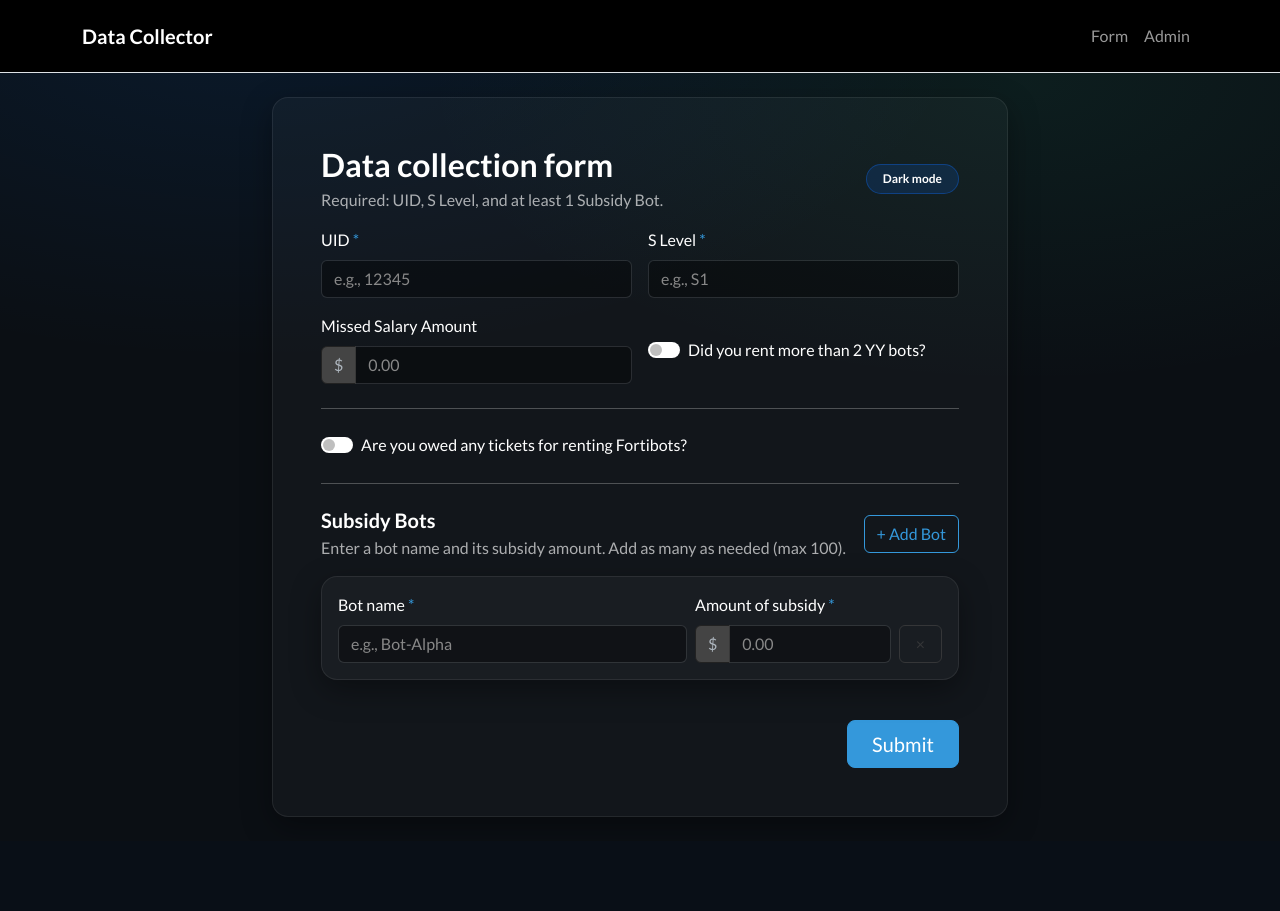
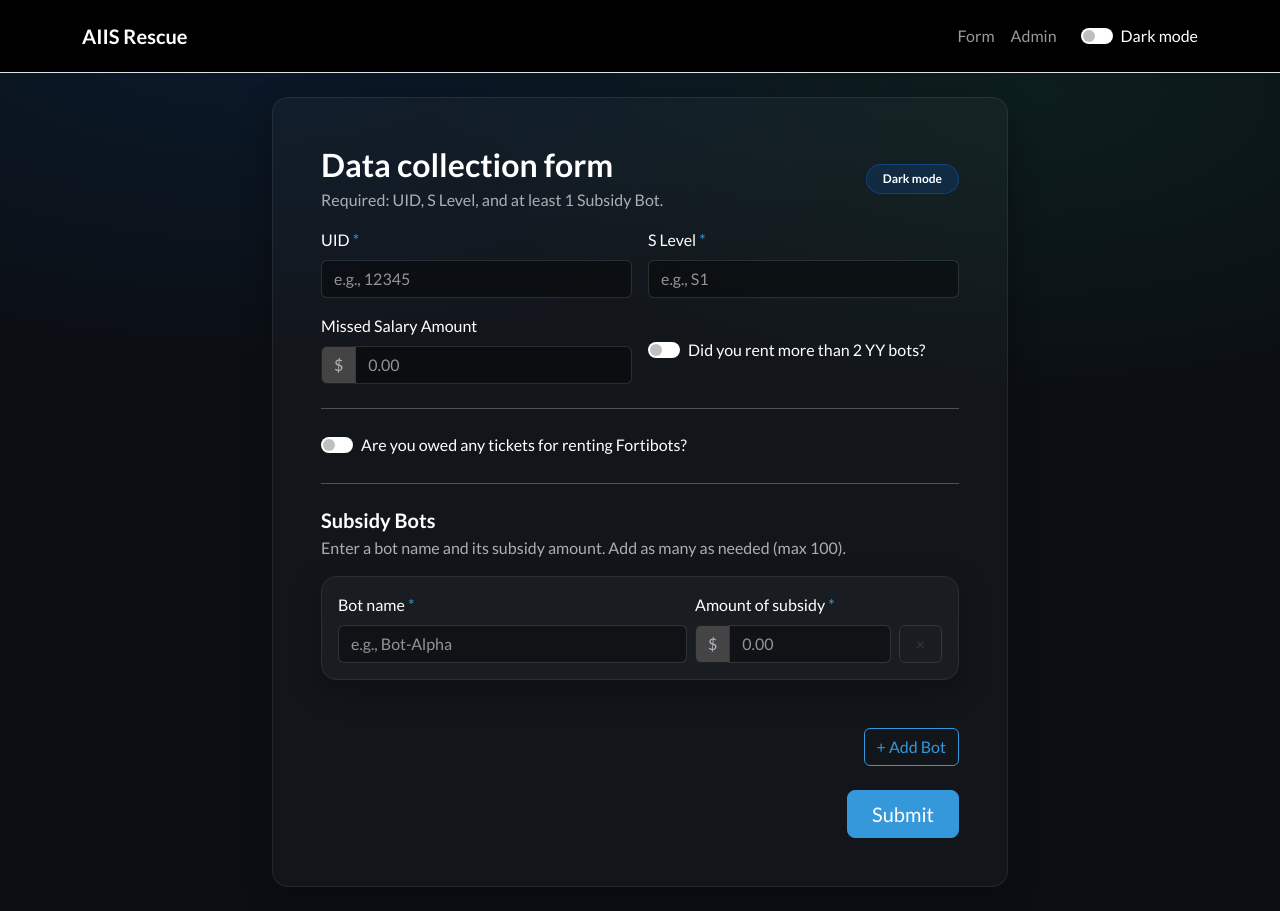
Before and after one commit to HomeLabTec/ais-rescue, a Flask app: page / in a window 1280 px wide. Before the commit the page ends 817 px from the top, so only its background shows below. Run offline with Flask 3, Linux system fonts and the light colour scheme; some libraries are stand-ins or nearby versions.

Commit message:
Update theme toggle and form layout

```diff
--- a/app/static/css/theme.css
+++ b/app/static/css/theme.css
@@ -14,12 +14,26 @@ body {
   box-shadow: 0 10px 30px rgba(0, 0, 0, 0.35);
 }
 
-.form-control, .form-select {
+.form-control,
+.form-select {
   background-color: rgba(0, 0, 0, 0.35) !important;
   border: 1px solid rgba(255, 255, 255, 0.10) !important;
 }
 
-.form-control:focus, .form-select:focus {
+.form-control,
+.form-select,
+textarea.form-control {
+  color: #ffffff;
+}
+
+.form-control::placeholder,
+.form-select::placeholder,
+textarea.form-control::placeholder {
+  color: rgba(255, 255, 255, 0.55);
+}
+
+.form-control:focus,
+.form-select:focus {
   box-shadow: 0 0 0 0.25rem rgba(13, 110, 253, 0.25) !important;
 }
 
--- a/app/templates/base.html
+++ b/app/templates/base.html
@@ -1,24 +1,25 @@
 <!doctype html>
-<html lang="en">
+<html lang="en" data-theme="dark">
   <head>
     <meta charset="utf-8">
     <meta name="viewport" content="width=device-width, initial-scale=1">
-    <title>{{ title or "Data Collector" }}</title>
+    <title>{{ title or "AIIS Rescue" }}</title>
 
     <!-- Bootswatch Darkly (Bootstrap 5) -->
-    <link rel="stylesheet" href="https://cdn.jsdelivr.net/npm/bootswatch@5.3.3/dist/darkly/bootstrap.min.css">
+    <link id="bootstrap-dark" rel="stylesheet" href="https://cdn.jsdelivr.net/npm/bootswatch@5.3.3/dist/darkly/bootstrap.min.css">
+    <link id="bootstrap-light" rel="stylesheet" href="https://cdn.jsdelivr.net/npm/bootswatch@5.3.3/dist/flatly/bootstrap.min.css" disabled>
     <link rel="stylesheet" href="{{ url_for('static', filename='css/theme.css') }}">
   </head>
   <body>
-    <nav class="navbar navbar-expand-lg navbar-dark bg-black border-bottom border-secondary-subtle">
+    <nav class="navbar navbar-expand-lg navbar-dark bg-black border-bottom border-secondary-subtle" id="siteNav">
       <div class="container">
-        <a class="navbar-brand fw-semibold" href="{{ url_for('public.index') }}">Data Collector</a>
+        <a class="navbar-brand fw-semibold" href="{{ url_for('public.index') }}">AIIS Rescue</a>
         <button class="navbar-toggler" type="button" data-bs-toggle="collapse" data-bs-target="#nav" aria-controls="nav" aria-expanded="false" aria-label="Toggle navigation">
           <span class="navbar-toggler-icon"></span>
         </button>
 
         <div class="collapse navbar-collapse" id="nav">
-          <ul class="navbar-nav ms-auto">
+          <ul class="navbar-nav ms-auto align-items-lg-center">
             <li class="nav-item">
               <a class="nav-link" href="{{ url_for('public.index') }}">Form</a>
             </li>
@@ -31,6 +32,12 @@
             </li>
             {% endif %}
           </ul>
+          <div class="ms-lg-3 mt-3 mt-lg-0">
+            <div class="form-check form-switch mb-0">
+              <input class="form-check-input" type="checkbox" role="switch" id="themeToggle">
+              <label class="form-check-label" for="themeToggle" id="themeLabel">Dark mode</label>
+            </div>
+          </div>
         </div>
       </div>
     </nav>
@@ -51,6 +58,50 @@
     </main>
 
     <script src="https://cdn.jsdelivr.net/npm/bootstrap@5.3.3/dist/js/bootstrap.bundle.min.js"></script>
+    <script>
+      (function () {
+        const themeToggle = document.getElementById('themeToggle');
+        const themeLabel = document.getElementById('themeLabel');
+        const themeBadge = document.getElementById('themeBadge');
+        const darkStylesheet = document.getElementById('bootstrap-dark');
+        const lightStylesheet = document.getElementById('bootstrap-light');
+        const nav = document.getElementById('siteNav');
+
+        const applyTheme = (theme) => {
+          document.documentElement.dataset.theme = theme;
+          if (darkStylesheet && lightStylesheet) {
+            darkStylesheet.disabled = theme !== 'dark';
+            lightStylesheet.disabled = theme === 'dark';
+          }
+          if (nav) {
+            nav.classList.toggle('navbar-dark', theme === 'dark');
+            nav.classList.toggle('bg-black', theme === 'dark');
+            nav.classList.toggle('border-secondary-subtle', theme === 'dark');
+            nav.classList.toggle('navbar-light', theme !== 'dark');
+            nav.classList.toggle('bg-light', theme !== 'dark');
+            nav.classList.toggle('border-dark-subtle', theme !== 'dark');
+          }
+          if (themeLabel) {
+            themeLabel.textContent = theme === 'dark' ? 'Dark mode' : 'Light mode';
+          }
+          if (themeBadge) {
+            themeBadge.textContent = theme === 'dark' ? 'Dark mode' : 'Light mode';
+          }
+        };
+
+        const savedTheme = localStorage.getItem('theme') || 'dark';
+        applyTheme(savedTheme);
+
+        if (themeToggle) {
+          themeToggle.checked = savedTheme === 'light';
+          themeToggle.addEventListener('change', (event) => {
+            const nextTheme = event.target.checked ? 'light' : 'dark';
+            localStorage.setItem('theme', nextTheme);
+            applyTheme(nextTheme);
+          });
+        }
+      })();
+    </script>
     {% block scripts %}{% endblock %}
   </body>
 </html>
--- a/app/templates/public_form.html
+++ b/app/templates/public_form.html
@@ -11,7 +11,7 @@
             <h1 class="h3 mb-1 fw-semibold">Data collection form</h1>
             <div class="muted-hint">Required: UID, S Level, and at least 1 Subsidy Bot.</div>
           </div>
-          <span class="badge badge-soft rounded-pill px-3 py-2">Dark mode</span>
+          <span class="badge badge-soft rounded-pill px-3 py-2" id="themeBadge">Dark mode</span>
         </div>
 
         <form method="POST" novalidate>
@@ -65,10 +65,7 @@
               </div>
               <div id="owedTicketsAmount" class="mt-3" style="display:none;">
                 <label class="form-label" for="{{ form.fortibots_ticket_amount.id }}">Ticket amount owed</label>
-                <div class="input-group">
-                  <span class="input-group-text">$</span>
-                  {{ form.fortibots_ticket_amount(class_="form-control " + ("is-invalid" if form.fortibots_ticket_amount.errors else ""), inputmode="decimal", placeholder="0.00") }}
-                </div>
+                {{ form.fortibots_ticket_amount(class_="form-control " + ("is-invalid" if form.fortibots_ticket_amount.errors else ""), inputmode="decimal", placeholder="0") }}
                 {% if form.fortibots_ticket_amount.errors %}
                   <div class="invalid-feedback d-block">{{ form.fortibots_ticket_amount.errors[0] }}</div>
                 {% endif %}
@@ -85,9 +82,6 @@
                   <h2 class="h5 mb-1 fw-semibold">Subsidy Bots</h2>
                   <div class="muted-hint">Enter a bot name and its subsidy amount. Add as many as needed (max 100).</div>
                 </div>
-                <button type="button" class="btn btn-outline-info" id="addBotBtn">
-                  + Add Bot
-                </button>
               </div>
 
               {% if form.subsidy_bots.errors %}
@@ -153,6 +147,14 @@
             </div>
 
             <div class="col-12">
+              <div class="d-flex justify-content-end mt-3">
+                <button type="button" class="btn btn-outline-info" id="addBotBtn">
+                  + Add Bot
+                </button>
+              </div>
+            </div>
+
+            <div class="col-12">
               <div class="d-grid d-md-flex gap-2 justify-content-md-end mt-2">
                 <button type="submit" class="btn btn-info btn-lg px-4">Submit</button>
               </div>
--- a/app/templates/thanks.html
+++ b/app/templates/thanks.html
@@ -8,7 +8,7 @@
       <div class="card-body p-4 p-md-5 text-center">
         <h1 class="h3 fw-semibold mb-2">Submission received</h1>
         <p class="muted-hint mb-4">Thank you. Your data was saved.</p>
-        <a class="btn btn-info" href="{{ url_for('public.index') }}">Submit another</a>
+        <a class="btn btn-info" href="{{ url_for('public.index') }}">Back to homepage</a>
       </div>
     </div>
   </div>
```
Also changed, not shown: other parts of app/static/css/theme.css (+38 -0 lines).
